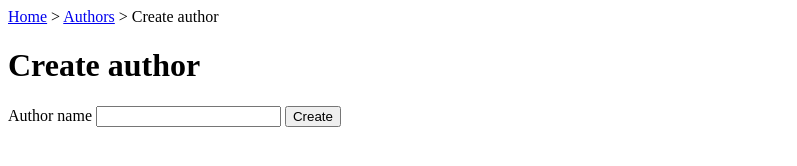
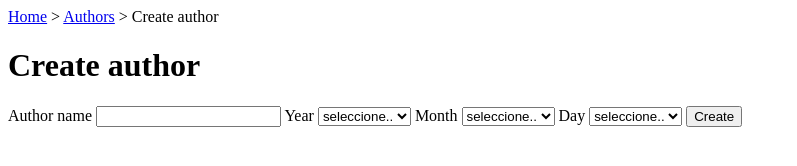
Before and after one commit to giselalanciani/books, a website built with webpack: page dist/authors/create/index.html in a window 1280 px wide. Shown: the whole page, without its empty margins (0-797 px from the left). Built offline with nearby package versions, Linux system fonts and the light colour scheme.

Commit message:
adding create vista

```diff
--- a/dist/authors/create/index.html
+++ b/dist/authors/create/index.html
@@ -17,11 +17,39 @@
         <label for="authorname">Author name</label>
         <input type="text" name="authorname" />
 
+        <label for="Year">Year</label>
+        <select name="year" id="year">
+          <option value="">seleccione..</option>
+        </select>
+
+        <label for="Month">Month</label>
+
+        <select name="month" id="month">
+          <option value="">seleccione..</option>
+        </select>
+
+        <label for="Day">Day</label>
+
+        <select name="day" id="day">
+          <option value="">seleccione..</option>
+        </select>
+
         <button id="create-author-button" type="button">Create</button>
       </form>
     </main>
 
+    <template id="day-template">
+      <option value="seleccione">seleccione..</option>
+    </template>
+
+    <template id="year-template">
+      <option value="seleccione">seleccione..</option>
+    </template>
+
+    <template id="month-template">
+      <option value="seleccione">seleccione..</option>
+    </template>
+
     <script src="/assets/scripts/createAuthorsBundle.js"></script>
-
   </body>
 </html>
```
